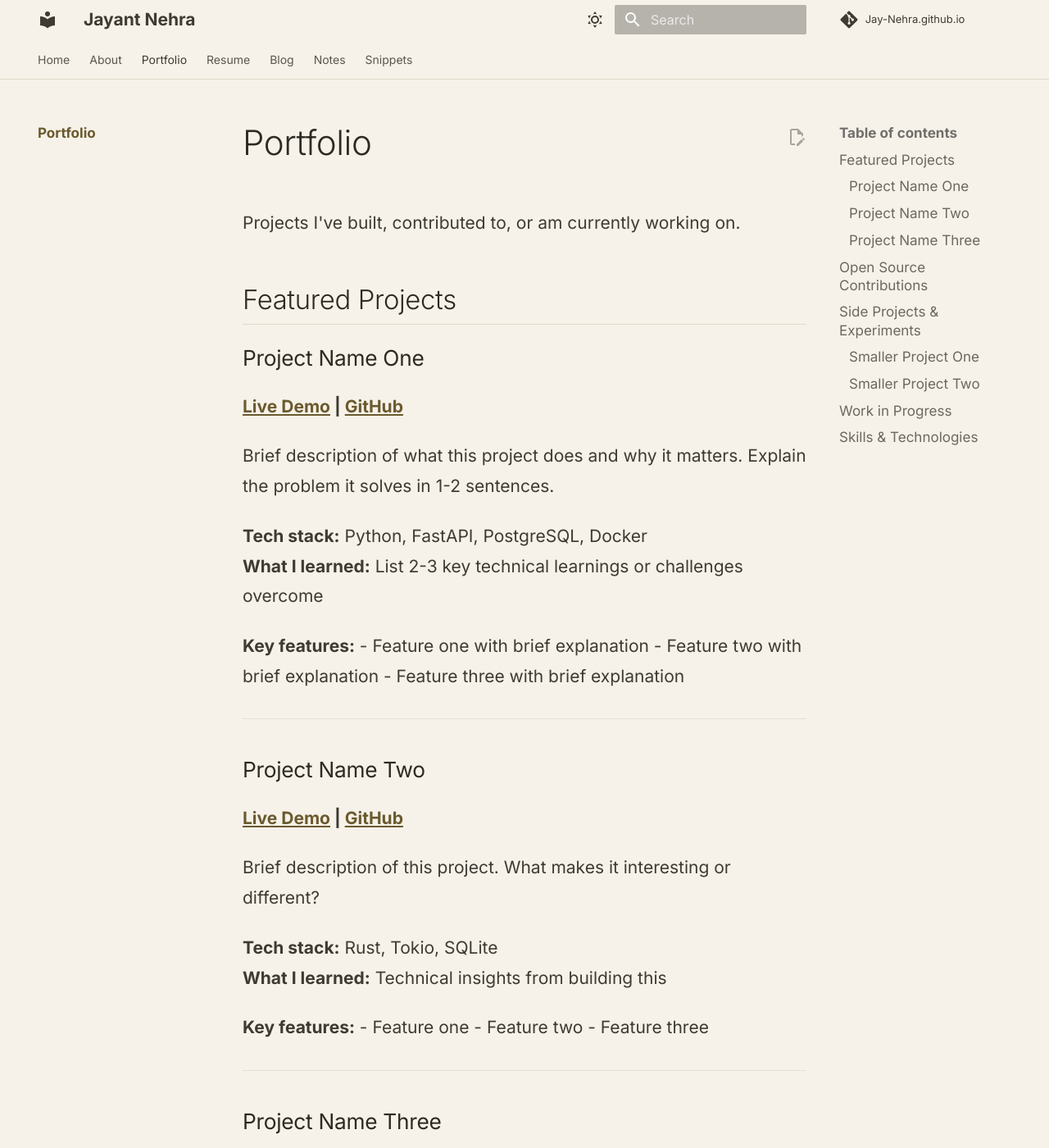
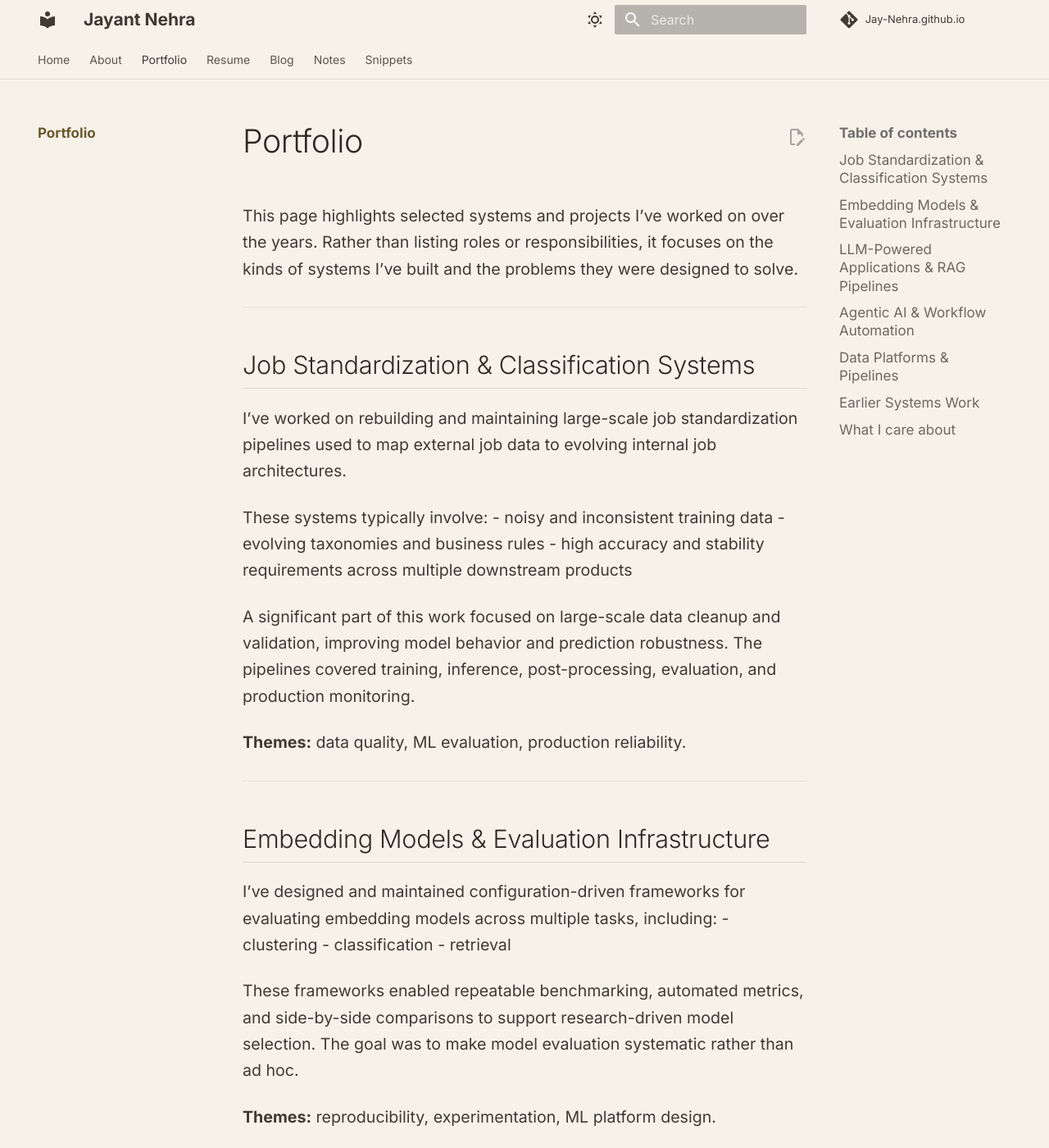
Before and after one commit to Jay-Nehra/Jay-Nehra.github.io, an MkDocs documentation site: the page built from docs/portfolio.md, in a window 1280 px wide and 1400 px high. Shown: the whole window at 82% size. Built offline with MkDocs 1.6.1 and Material for MkDocs 9.7.7, drawn with Linux system fonts in a browser that asks for light colours; comment, search, counter and statistics services are not loaded; some of the changed text lies outside the part shown.

Commit message:
feat: color options and content crumbs

```diff
--- a/docs/portfolio.md
+++ b/docs/portfolio.md
@@ -1,87 +1,98 @@
 # Portfolio
 
-Projects I've built, contributed to, or am currently working on.
-
-## Featured Projects
-
-### Project Name One
-**[Live Demo](https://example.com) | [GitHub](https://github.com/yourusername/project)**
-
-Brief description of what this project does and why it matters. Explain the problem it solves in 1-2 sentences.
-
-**Tech stack:** Python, FastAPI, PostgreSQL, Docker
-**What I learned:** List 2-3 key technical learnings or challenges overcome
-
-**Key features:**
-- Feature one with brief explanation
-- Feature two with brief explanation
-- Feature three with brief explanation
+This page highlights selected systems and projects I’ve worked on over the years.
+Rather than listing roles or responsibilities, it focuses on the kinds of systems I’ve built and the problems they were designed to solve.
 
 ---
 
-### Project Name Two
-**[Live Demo](https://example.com) | [GitHub](https://github.com/yourusername/project)**
+## Job Standardization & Classification Systems
 
-Brief description of this project. What makes it interesting or different?
+I’ve worked on rebuilding and maintaining large-scale job standardization pipelines used to map external job data to evolving internal job architectures.
 
-**Tech stack:** Rust, Tokio, SQLite
-**What I learned:** Technical insights from building this
+These systems typically involve:
+- noisy and inconsistent training data
+- evolving taxonomies and business rules
+- high accuracy and stability requirements across multiple downstream products
 
-**Key features:**
-- Feature one
-- Feature two
-- Feature three
+A significant part of this work focused on large-scale data cleanup and validation, improving model behavior and prediction robustness. The pipelines covered training, inference, post-processing, evaluation, and production monitoring.
+
+**Themes:** data quality, ML evaluation, production reliability.
 
 ---
 
-### Project Name Three
-**[GitHub](https://github.com/yourusername/project)**
+## Embedding Models & Evaluation Infrastructure
 
-Description of your third project.
+I’ve designed and maintained configuration-driven frameworks for evaluating embedding models across multiple tasks, including:
+- clustering
+- classification
+- retrieval
 
-**Tech stack:** JavaScript/TypeScript, React, Node.js
-**What I learned:** Lessons and insights
+These frameworks enabled repeatable benchmarking, automated metrics, and side-by-side comparisons to support research-driven model selection. The goal was to make model evaluation systematic rather than ad hoc.
 
-**Key features:**
-- Feature one
-- Feature two
-- Feature three
-
-## Open Source Contributions
-
-**[Project Name](https://github.com/org/project)**
-Contributed [feature/fix] — [Brief description of what you did]
-
-**[Another Project](https://github.com/org/project)**
-Fixed [issue] — [Brief description]
-
-## Side Projects & Experiments
-
-### Smaller Project One
-Quick description. Sometimes the best learning comes from small experiments.
-**Stack:** [Technologies used]
-
-### Smaller Project Two
-Another experiment or learning project.
-**Stack:** [Technologies used]
-
-## Work in Progress
-
-**Current Focus:** [What you're building right now]
-
-I'm currently working on [project description]. The goal is to [objective]. Follow along on [GitHub link] or check back soon.
+**Themes:** reproducibility, experimentation, ML platform design.
 
 ---
 
-## Skills & Technologies
+## LLM-Powered Applications & RAG Pipelines
 
-**Languages:** Python, Rust, JavaScript/TypeScript, SQL, Bash
-**Backend:** FastAPI, Flask, Node.js, Express
-**Frontend:** React, HTML/CSS
-**Databases:** PostgreSQL, Redis, MongoDB, SQLite
-**DevOps:** Docker, GitHub Actions, AWS/GCP
-**Tools:** Git, Linux, VS Code, Postman
+Across multiple projects, I’ve built LLM-powered applications that allow users to interact with structured and unstructured data through natural language.
+
+Examples include:
+- natural-language-to-SQL analytics assistants
+- document-grounded chat systems
+- domain-specific conversational tools
+
+These systems relied on retrieval-augmented generation (RAG) and vector search to ground model responses in proprietary datasets, improving factual accuracy and relevance.
+
+**Themes:** LLM orchestration, retrieval systems, AI application design.
 
 ---
 
-*Want to collaborate on something? [Get in touch](about.md#get-in-touch).*
+## Agentic AI & Workflow Automation
+
+More recently, I’ve worked on agentic AI systems designed to orchestrate workflows across internal APIs and services.
+
+This included:
+- designing MCP servers
+- implementing AI agents for natural-language-driven workflows
+- integrating human-in-the-loop controls for reliability and oversight
+
+The focus has been on building systems that augment human workflows rather than fully automating them.
+
+**Themes:** agent design, orchestration, system boundaries.
+
+---
+
+## Data Platforms & Pipelines
+
+I’ve built and maintained analytical and ML-focused data platforms using Databricks, BigQuery, and cloud-native tooling.
+
+These platforms supported:
+- analytics and reporting
+- ML experimentation and training
+- production inference pipelines
+
+The work involved data modeling, pipeline design, monitoring, and performance optimization, with an emphasis on maintainability over time.
+
+**Themes:** data engineering, scalability, long-lived systems.
+
+---
+
+## Earlier Systems Work
+
+Earlier in my career, I worked on backend services, event-driven pipelines, and infrastructure components, including:
+- real-time ingestion using Kafka and Apache Pulsar
+- graph-based data modeling with Neo4j
+- containerized microservices and observability tooling
+
+This foundation strongly influences how I approach reliability and system design today.
+
+---
+
+## What I care about
+
+Across projects, a few recurring interests show up:
+- building systems that survive change
+- making evaluation a first-class concern
+- reducing hidden complexity
+- writing code and documentation that future engineers can understand
--- a/docs/resume.md
+++ b/docs/resume.md
@@ -1,130 +1,94 @@
 # Resume
 
-**[Download PDF Version](docs/assets/Jayant_Nehra_resume.pdf)**
-
----
-
-## Your Name
-**Software Developer | Backend Engineer | [Your Specialty]**
-
-📧 your.email@example.com
-🔗 [GitHub](https://github.com/yourusername) | [LinkedIn](https://linkedin.com/in/yourusername)
-🌐 [yourwebsite.com](https://yourusername.github.io)
+**[Download PDF Version](/assets/Jayant_Nehra_resume.pdf)**
 
 ---
 
 ## Summary
 
-Experienced software developer specializing in [your focus area]. Passionate about building scalable systems, writing clean code, and solving complex technical challenges. [1-2 more sentences about what makes you unique or what you're focused on.]
+Applied AI and Data Engineer with 5+ years of experience building production-grade AI systems and data pipelines, with recent focus on LLM-based applications.
+
+Strong background in Python, SQL, Databricks, and cloud platforms, with hands-on experience across data curation, embedding pipelines, model evaluation, retrieval-augmented generation (RAG), and agentic workflows. Experienced in translating evolving business requirements into scalable, maintainable AI systems through close collaboration with product and domain experts.
 
 ---
 
-## Experience
+## Work Experience
 
-### Senior Backend Developer
-**Company Name** | City, Country | Jan 2023 - Present
+### Applied AI Engineer — KornFerry (Contract)
+*Mar 2025 – Present | Remote*
 
-- Built and maintained RESTful APIs serving 1M+ requests/day
-- Optimized database queries, reducing response time by 60%
-- Implemented caching strategies using Redis, improving throughput
-- Mentored junior developers and conducted code reviews
-- Technologies: Python, FastAPI, PostgreSQL, Docker, AWS
+- Rebuilt the end-to-end job standardization pipeline (training, inference, and post-processing) used to map external job data to an evolving internal job architecture across multiple production products.
+- Led large-scale training data cleanup and validation, identifying and correcting ~40% noisy or inconsistent historical mappings and improving Top-5 prediction accuracy from 68% to 92%.
+- Designed and maintained a Databricks-based ML data platform supporting automated workflows for data preparation, training, evaluation, versioning, and deployment.
+- Built a configuration-driven embedding model evaluation framework for benchmarking clustering, classification, and retrieval tasks with automated metrics and reports.
+- Improved search performance across two products, reducing end-to-end latency from ~2 minutes to sub-second responses.
+- Designed and implemented agentic AI workflows, including MCP servers and AI agents orchestrating actions across internal APIs.
+- Defined observability and evaluation standards covering model quality, data drift, and pipeline reliability.
 
-### Software Developer
-**Previous Company** | City, Country | Jun 2020 - Dec 2022
+**Technologies:** Python, Databricks, Polars, AWS (Bedrock AgentCore), FastAPI, ElasticSearch, LangChain, MCP, Arize AI
 
-- Developed microservices for e-commerce platform
-- Migrated legacy monolith to distributed architecture
-- Implemented CI/CD pipelines reducing deployment time by 50%
-- Collaborated with cross-functional teams on feature development
-- Technologies: Python, Flask, MongoDB, Kubernetes
+---
 
-### Junior Developer
-**First Company** | City, Country | Jan 2019 - May 2020
+### Technical Lead — FiftyFive Technologies
+*Aug 2022 – Mar 2025 | Remote*
 
-- Built internal tools and automation scripts
-- Fixed bugs and implemented new features
-- Wrote technical documentation
-- Technologies: Python, JavaScript, SQL
+- Led end-to-end AI and data projects spanning data platforms, LLM-based applications, and client-facing AI integrations.
+- Built analytical data platforms on Google BigQuery and developed Looker Studio dashboards for analytics and reporting.
+- Designed and deployed LLM-powered applications including natural-language-to-SQL assistants and document-driven AI systems.
+- Implemented RAG pipelines and vector-based retrieval systems using LangChain and LlamaIndex.
+- Built large-scale unstructured text processing pipelines, reducing storage footprint by 55% and improving retrieval performance.
+- Led dataset curation and synthetic data generation for multilingual and domain-specific LLM training.
+- Transitioned into a technical leadership role, owning solution architecture, estimation, delivery, and mentorship.
+
+**Technologies:** Python, SQL, BigQuery, Looker Studio, LangChain, Vector Databases, RAG, LLM APIs
+
+---
+
+### Senior Software Developer — Prodapt
+*Jun 2021 – Aug 2022 | Remote*
+
+- Developed backend microservices for a network assurance and monitoring platform.
+- Built real-time data ingestion pipelines using Kafka and Apache Pulsar.
+- Implemented graph-based data modeling using Neo4j for network topology analysis.
+- Deployed observability dashboards with Grafana.
+- Contributed to containerized deployments using Kubernetes.
+
+**Technologies:** Microservices, Kafka, Apache Pulsar, Neo4j, Kubernetes, Grafana
+
+---
+
+### System Analyst — Amdocs
+*May 2014 – May 2015 | Pune, India*
+
+- Supported phased migration of a large telecom service database to an upgraded Oracle platform.
+- Assisted with data validation and schema verification using Informatica and SQL.
+- Developed Python and shell scripts to automate post-migration data quality checks.
+- Participated in production support during scheduled migration windows.
+
+**Technologies:** Oracle Database, Informatica, SQL, Python, Bash
 
 ---
 
 ## Education
 
-### Bachelor of Science in Computer Science
-**University Name** | City, Country | 2015 - 2019
-
-- Relevant coursework: Algorithms, Data Structures, Databases, Operating Systems
-- GPA: 3.8/4.0 (optional)
-- Notable projects: [Brief mention of 1-2 significant projects]
+- **MS, Artificial Intelligence** — Warsaw University of Technology, Poland (2020)
+- **BTech, Computer Engineering** — SVNIT Surat, India (2014)
 
 ---
 
-## Technical Skills
+## Skills
 
-**Languages:** Python, Rust, JavaScript/TypeScript, SQL, Bash
-**Backend Frameworks:** FastAPI, Flask, Node.js, Express
-**Databases:** PostgreSQL, Redis, MongoDB, SQLite
-**DevOps & Tools:** Docker, Kubernetes, Git, GitHub Actions, AWS, Linux
-**Frontend:** React, HTML/CSS (basic proficiency)
-**Other:** REST APIs, GraphQL, Microservices, Testing (pytest, Jest)
-
----
-
-## Projects
-
-### [Project Name](https://github.com/yourusername/project)
-Brief description of what you built and why it's impressive. Mention scale, impact, or technical challenges.
-**Technologies:** Python, FastAPI, PostgreSQL
-
-### [Another Project](https://github.com/yourusername/project)
-Description of another significant project.
-**Technologies:** Rust, Tokio, SQLite
-
-*See more in my [Portfolio](portfolio.md)*
+- **Languages:** Python, SQL
+- **Applied AI & LLM Systems:** LangChain, RAG, Embeddings, Agentic AI, MCP, Model Evaluation, Arize AI
+- **Data Platforms:** Databricks, Google BigQuery, Snowflake
+- **Cloud & AI Platforms:** AWS (Bedrock AgentCore, Lambda, S3, DynamoDB, SNS, SQS), Azure AI
+- **Data Processing:** Pandas, Polars, ELT, Data Pipelines, dlt
+- **Databases & Search:** PostgreSQL, Oracle, ElasticSearch, Vector Databases, Neo4j
+- **Backend & Systems:** FastAPI, Microservices, Docker, GitHub Actions, Linux
 
 ---
 
 ## Certifications
 
-**AWS Certified Developer - Associate** | Amazon Web Services | 2022
-**Professional Scrum Master I** | Scrum.org | 2021
-
-*(Remove this section if you don't have certifications)*
-
----
-
-## Awards & Recognition
-
-- Employee of the Quarter, Company Name (Q3 2023)
-- Best Hackathon Project, Company Hackathon (2022)
-
-*(Remove this section if not applicable)*
-
----
-
-## Open Source Contributions
-
-- **[Popular Project](https://github.com/org/project)** — Contributed feature X
-- **[Another Project](https://github.com/org/project)** — Fixed critical bug in Y
-
----
-
-## Languages
-
-**English:** Native/Fluent
-**[Other Language]:** Professional working proficiency
-**[Another Language]:** Basic
-
-*(Remove if only one language)*
-
----
-
-## Interests
-
-When I'm not coding: hiking, reading technical books, contributing to open source, building side projects, [your hobbies].
-
----
-
-*Last updated: January 22, 2026*
-*For a PDF version or references, please [contact me](about.md#get-in-touch).*
+- **Microsoft Certified: Azure AI Engineer Associate**
+- **Data Engineering by DeepLearning.AI (AWS)**
--- a/docs/stylesheets/custom.css
+++ b/docs/stylesheets/custom.css
@@ -19,14 +19,18 @@
 
 /* ---------- Warm parchment (retro, higher contrast) ---------- */
 [data-md-color-scheme="parchment-warm"] {
-  --md-default-bg-color: #f3ecd9;
-  --md-default-fg-color: #2f2a22;
+  --md-default-bg-color: #eddcae;
+  --md-default-fg-color: #1a1a1a;
 
-  --md-typeset-a-color: #8a6f2f;    /* brass */
-  --md-accent-fg-color: #8a6f2f;
+  --md-primary-bg-color: #eddcae;
+  --md-primary-fg-color: #1a1a1a;
 
-  --md-code-bg-color: #e7dcc4;
+  --md-typeset-a-color: #8c6d1f;    /* brass */
+  --md-accent-fg-color: #7a5f22;
+
+  --md-code-bg-color: #e5d29a;
 }
+
 
 /* ---------- Ink dark (warm, non-slate) ---------- */
 [data-md-color-scheme="ink-dark"] {
@@ -36,8 +40,27 @@
   --md-typeset-a-color: #d6b25e;    /* amber */
   --md-accent-fg-color: #d6b25e;
 
-  --md-code-bg-color: #26231e;
+  --md-code-bg-color: #49433a;
 }
+
+/* ---------- Solarized teal (cool, calm, high-contrast) ---------- */
+[data-md-color-scheme="solarized-teal"] {
+  --md-default-bg-color: #123442;   /* deep teal */
+  --md-default-fg-color: #f5f9fa;   /* light ink */
+
+  --md-typeset-color: #f5f9fa;
+  --md-typeset-heading-color: #f5f9fa;
+
+  --md-primary-bg-color: #123442;
+  --md-primary-fg-color: #a8b8bc;
+
+  --md-typeset-a-color: #eee277;    /* warm yellow links */
+  --md-accent-fg-color: #f6f6f6;
+
+  --md-code-bg-color: #1b3f4e;
+}
+
+
 
 /* ============================================
    Remove motion
@@ -85,10 +108,15 @@
    Typography: prose-first
    ============================================ */
 .md-typeset {
-  font-size: 1.05rem;
-  line-height: 1.75;
+  font-size: 0.98rem;
+  line-height: 1.65;
   color: var(--md-default-fg-color);
 }
+
+.md-typeset {
+  color: var(--md-default-fg-color);
+}
+
 
 /* Fullscreen = reading desk */
 @media (min-width: 1200px) {
@@ -120,6 +148,15 @@
 [data-md-color-scheme="ink-dark"] .md-typeset h4 {
   color: #f1e6cf;
 }
+
+/* Fix heading visibility for solarized-teal */
+[data-md-color-scheme="solarized-teal"] .md-typeset h1,
+[data-md-color-scheme="solarized-teal"] .md-typeset h2,
+[data-md-color-scheme="solarized-teal"] .md-typeset h3,
+[data-md-color-scheme="solarized-teal"] .md-typeset h4 {
+  color: #f5f9fa;
+}
+
 
 .md-typeset h2 {
   border-bottom: 1px solid #e0dacb;
@@ -279,3 +316,58 @@
   color: var(--md-typeset-a-color);
   opacity: 1;
 }
+
+
+/* ============================================
+   Code syntax fixes for dark palettes
+   ============================================ */
+
+/* Base code text */
+[data-md-color-scheme="ink-dark"] .highlight,
+[data-md-color-scheme="solarized-teal"] .highlight {
+  color: #e6ddc8;
+}
+
+/* Keywords */
+[data-md-color-scheme="ink-dark"] .highlight .k,
+[data-md-color-scheme="ink-dark"] .highlight .kd,
+[data-md-color-scheme="solarized-teal"] .highlight .k,
+[data-md-color-scheme="solarized-teal"] .highlight .kd {
+  color: #f6c177;
+}
+
+/* Strings */
+[data-md-color-scheme="ink-dark"] .highlight .s,
+[data-md-color-scheme="ink-dark"] .highlight .s1,
+[data-md-color-scheme="solarized-teal"] .highlight .s,
+[data-md-color-scheme="solarized-teal"] .highlight .s1 {
+  color: #9fd3c7;
+}
+
+/* Comments */
+[data-md-color-scheme="ink-dark"] .highlight .c,
+[data-md-color-scheme="ink-dark"] .highlight .c1,
+[data-md-color-scheme="solarized-teal"] .highlight .c,
+[data-md-color-scheme="solarized-teal"] .highlight .c1 {
+  color: #8a8a8a;
+  font-style: italic;
+}
+
+/* Numbers */
+[data-md-color-scheme="ink-dark"] .highlight .m,
+[data-md-color-scheme="solarized-teal"] .highlight .m {
+  color: #d6b25e;
+}
+
+/* ============================================
+   Fix dimmed code blocks in dark palettes
+   ============================================ */
+
+[data-md-color-scheme="ink-dark"] .md-typeset pre,
+[data-md-color-scheme="ink-dark"] .md-typeset code,
+[data-md-color-scheme="ink-dark"] .highlight,
+[data-md-color-scheme="solarized-teal"] .md-typeset pre,
+[data-md-color-scheme="solarized-teal"] .md-typeset code,
+[data-md-color-scheme="solarized-teal"] .highlight {
+  opacity: 1 !important;
+}
--- a/mkdocs.yml
+++ b/mkdocs.yml
@@ -11,7 +11,7 @@
 theme:
   name: material
 
-  # Three deliberate reading modes
+  # Four deliberate reading modes
   palette:
     - scheme: parchment
       primary: custom
@@ -27,12 +27,20 @@
         icon: material/brightness-5
         name: Warm parchment
 
+    - scheme: solarized-teal
+      primary: custom
+      accent: custom
+      toggle:
+        icon: material/waves
+        name: Solarized
+
     - scheme: ink-dark
       primary: custom
       accent: custom
       toggle:
         icon: material/weather-night
         name: Dark
+
 
   features:
     - navigation.tabs
```
Also changed, not shown: docs/about.md (+21 -45 lines), docs/index.md (+18 -19 lines).
